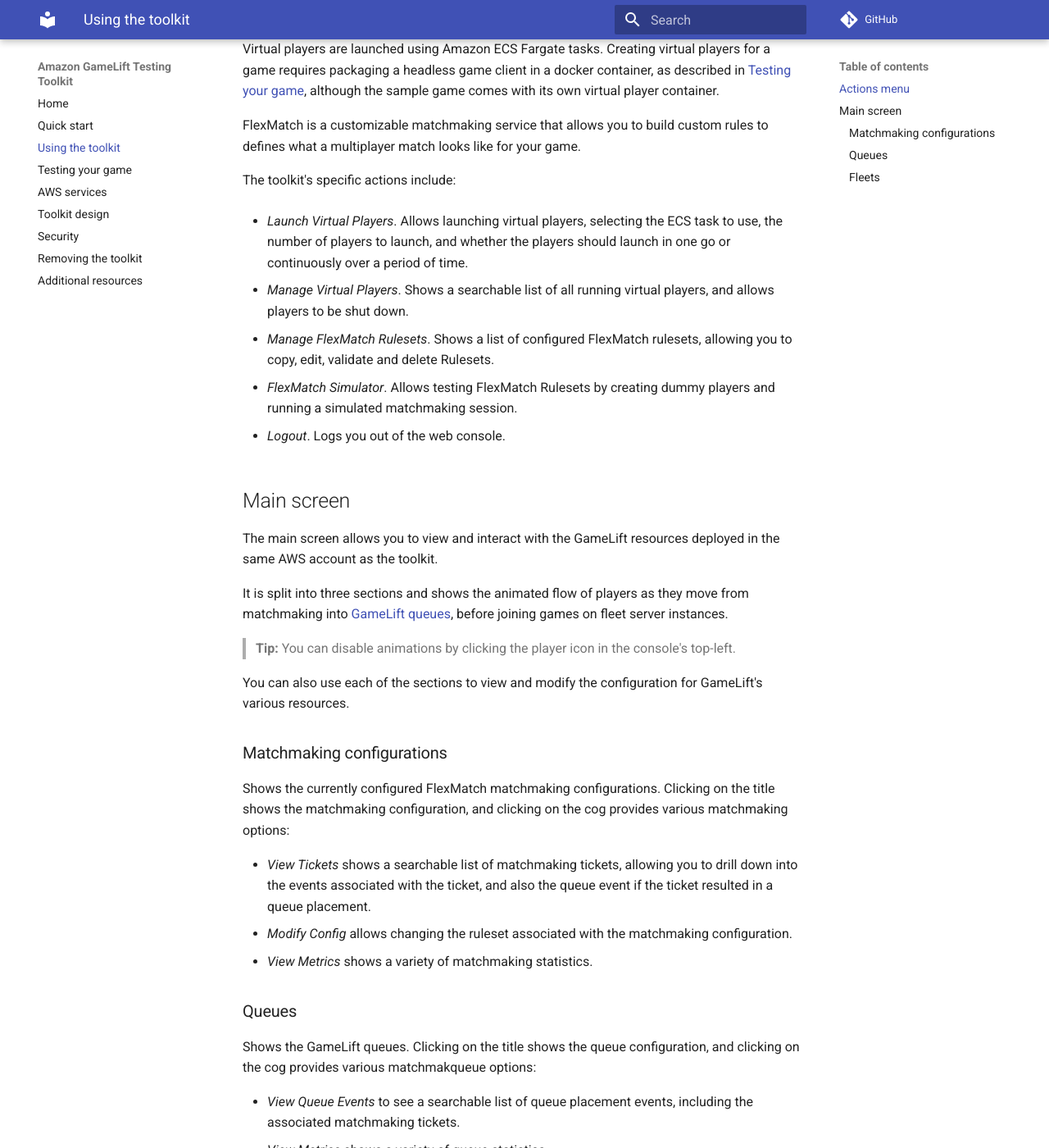
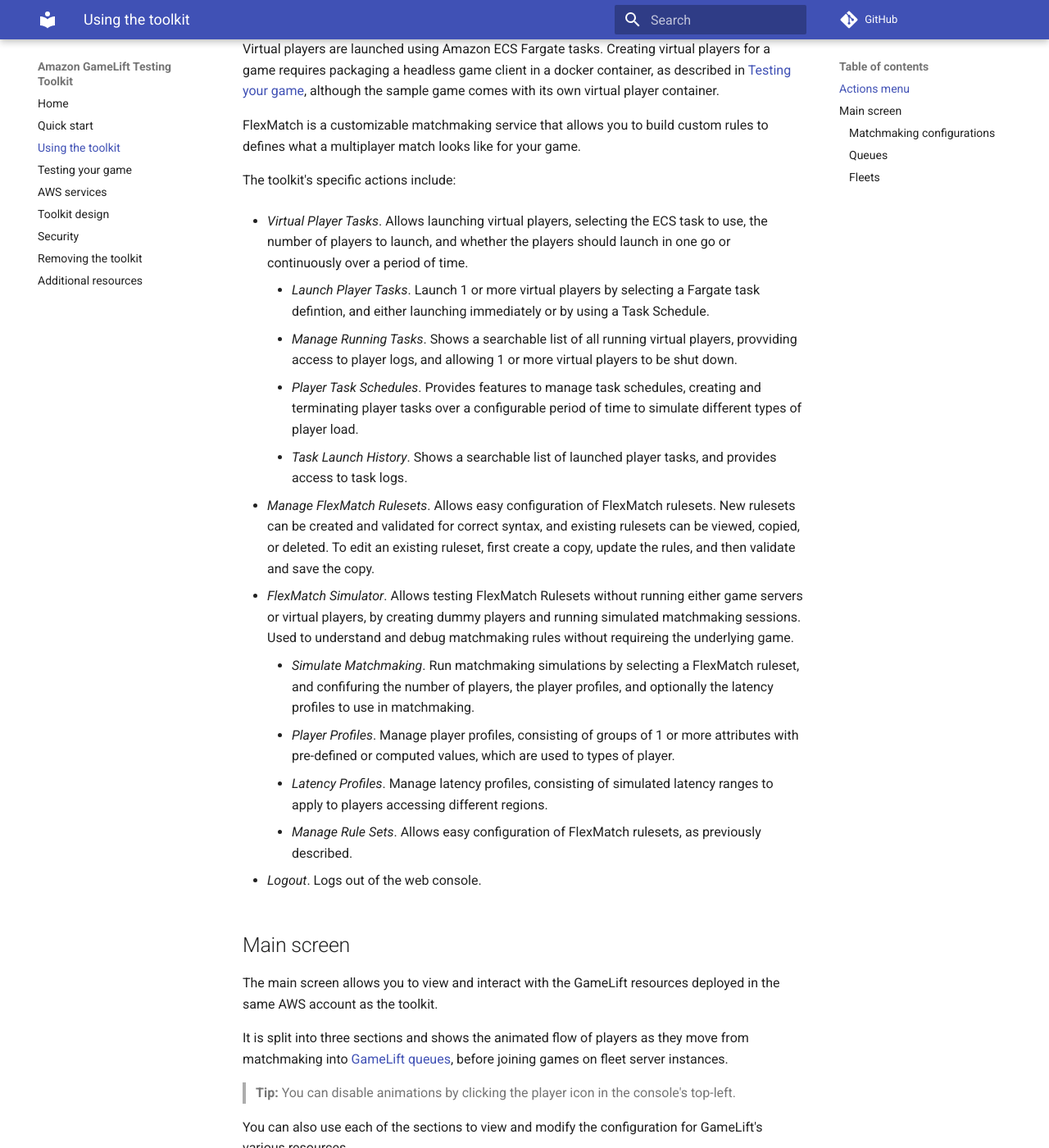
Before and after one commit to aws-samples/amazon-gamelift-testing-toolkit, an MkDocs documentation site: the page built from docs/docs/using_the_toolkit.md, in a window 1280 px wide and 1400 px high, scrolled down 553 px. Shown: the whole window at 82% size. Built offline with MkDocs 1.6.1 and Material for MkDocs 9.7.7, drawn with Linux system fonts in a browser that asks for light colours; comment, search, counter and statistics services are not loaded; some of the changed text lies outside the part shown.

Commit message:
Added FlexMatch simulator basic documentation

```diff
--- a/docs/docs/using_the_toolkit.md
+++ b/docs/docs/using_the_toolkit.md
@@ -2,7 +2,7 @@
 
 Interaction with the toolkit is predominantly through its web console, which can be accessed once deployed as described in [Quick start](quick_start.md#first-time-login).
 
-The web console contains two distinct parts: the action menu and the main screen. The action menu provides features to configure or control the toolkit and GameLift, while the main screen visualises the AWS account's GameLift resources, and allows adjusting some of the resources' configuration.
+The web console contains two distinct parts: the action menu, available through the cog icon in the top-left corner of the screen, and the main screen. The action menu provides features to configure or control the toolkit and GameLift, while the main screen visualises the AWS account's GameLift resources, and allows adjusting some of the resources' configuration.
 
 If you deployed the toolkit in an account without any GameLift resources, then the main screen will be empty. You can by update the toolkit to include the sample game as described in [Quick start](quick_start.md#deployment).
 
@@ -16,15 +16,21 @@
 
 The toolkit's specific actions include:
 
-* *Launch Virtual Players*.  Allows launching virtual players, selecting the ECS task to use, the number of players to launch, and whether the players should launch in one go or continuously over a period of time.
+* *Virtual Player Tasks*. Allows launching virtual players, selecting the ECS task to use, the number of players to launch, and whether the players should launch in one go or continuously over a period of time.
+     * *Launch Player Tasks*. Launch 1 or more virtual players by selecting a Fargate task defintion, and either launching immediately or by using a Task Schedule.
+     * *Manage Running Tasks*.  Shows a searchable list of all running virtual players, provviding access to player logs, and allowing 1 or more virtual players to be shut down.
+     * *Player Task Schedules*. Provides features to manage task schedules, creating and terminating player tasks over a configurable period of time to simulate different types of player load.
+     * *Task Launch History*. Shows a searchable list of launched player tasks, and provides access to task logs.
 
-* *Manage Virtual Players*. Shows a searchable list of all running virtual players, and allows players to be shut down.
+* *Manage FlexMatch Rulesets*. Allows easy configuration of FlexMatch rulesets. New rulesets can be created and validated for correct syntax, and existing rulesets can be viewed, copied, or deleted. To edit an existing ruleset, first create a copy, update the rules, and then validate and save the copy.
 
-* *Manage FlexMatch Rulesets*. Shows a list of configured FlexMatch rulesets, allowing you to copy, edit, validate and delete Rulesets.
+* *FlexMatch Simulator*. Allows testing FlexMatch Rulesets without running either game servers or virtual players, by creating dummy players and running simulated matchmaking sessions. Used to understand and debug matchmaking rules without requireing the underlying game.
+     * *Simulate Matchmaking*. Run matchmaking simulations by selecting a FlexMatch ruleset, and confifuring the number of players, the player profiles, and optionally the latency profiles to use in matchmaking.
+     * *Player Profiles*. Manage player profiles, consisting of groups of 1 or more attributes with pre-defined or computed values, which are used to types of player.
+     * *Latency Profiles*. Manage latency profiles, consisting of simulated latency ranges to apply to players accessing different regions.
+     * *Manage Rule Sets*. Allows easy configuration of FlexMatch rulesets, as previously described.
 
-* *FlexMatch Simulator*. Allows testing FlexMatch Rulesets by creating dummy players and running a simulated matchmaking session.
-
-* *Logout*. Logs you out of the web console.
+* *Logout*. Logs out of the web console.
 
 ## Main screen
 
```
